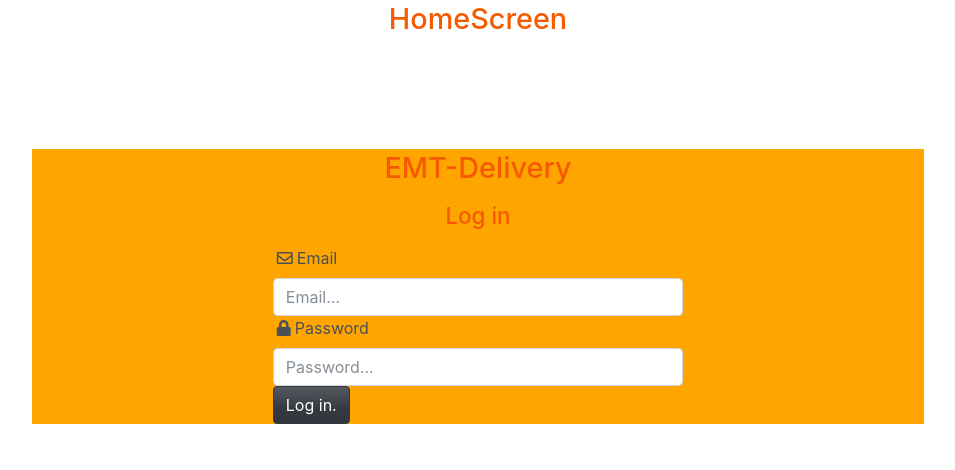
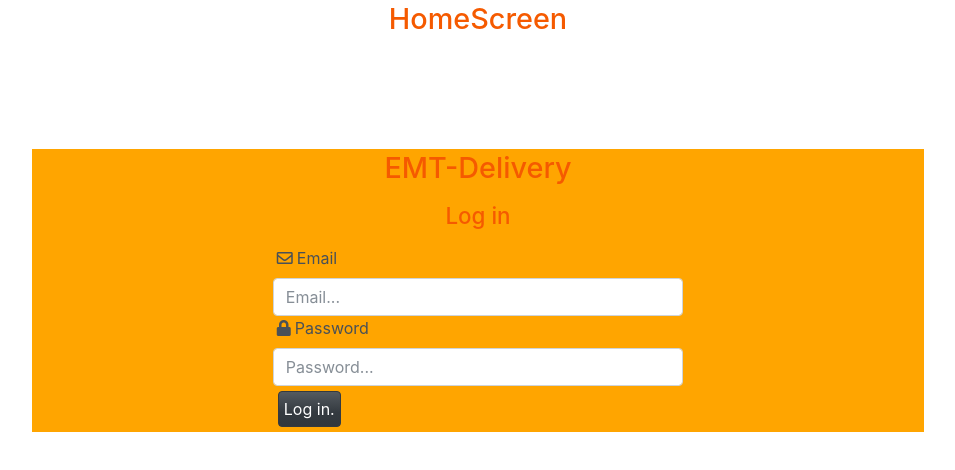
Before and after one commit to ro1814/emt-delivery, a React (Create React App) app in the folder emt-delivery-frontend/: page / in a window 1280 px wide. Shown: the top 470 px of the page, without its empty margins (162-1117 px from the left). Built offline with nearby package versions, Linux system fonts and the light colour scheme.

Commit message:
Fixing the login button

```diff
--- a/emt-delivery-frontend/src/screens/LoginScreen.js
+++ b/emt-delivery-frontend/src/screens/LoginScreen.js
@@ -63,7 +63,7 @@ const LoginScreen = ({ location, history }) => {
           ></Form.Control>
         </Form.Group>
 
-        <Button type="submit" variant="primary" className='btn btn-dark btn-block'>
+        <Button type="submit" variant="primary" className='btn btn-dark btn-block loginBtn'>
           Log in.
         </Button>
       </Form>
--- a/emt-delivery-frontend/src/styles/LoginStyles.css
+++ b/emt-delivery-frontend/src/styles/LoginStyles.css
@@ -2,3 +2,9 @@
     margin: 2px;
     padding: 2px;
 }
+
+.loginBtn {
+    align-content: center;
+    margin: 5px;
+    padding: 5px;
+}
```
